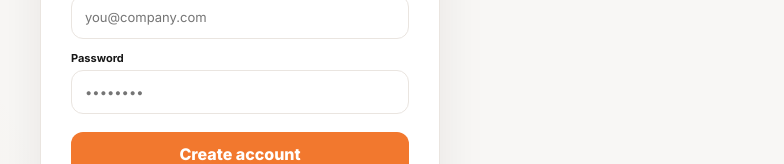
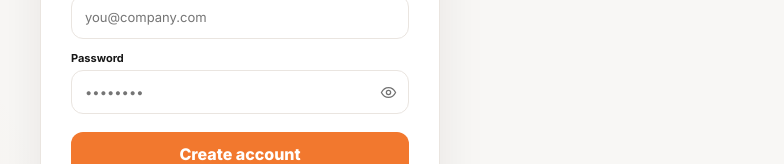
Before and after one commit to KachiAlex/kreatixsuites, a React (Vite) app in the folder apps/web/: page /register in a window 1280 px wide. Shown: the part 404-568 px from the top of the page, without its empty margins (400-1184 px from the left). Built offline with nearby package versions, Linux system fonts and the light colour scheme; no server answers.

Commit message:
password visibility toggle on all auth + password prompts
Reusable PasswordInput component (eye/eye-off toggle, tabIndex -1 so it
never breaks tab order) across login/register, password reset + confirm,
account security dialogs, share-link protection, and the file-open
password prompt.

```diff
--- /dev/null
+++ b/apps/web/src/components/PasswordInput.tsx
@@ -0,0 +1,35 @@
+// Password field with a show/hide eye toggle. Drop-in for <input type="password"> —
+// forwards every prop; only `type` is managed. The toggle is tabIndex -1 so it
+// never interrupts form tab order.
+import { useState, type CSSProperties, type InputHTMLAttributes } from "react";
+
+const Eye = () => (
+  <svg width="17" height="17" viewBox="0 0 24 24" fill="none" stroke="currentColor"
+    strokeWidth="1.8" strokeLinecap="round" strokeLinejoin="round" aria-hidden="true">
+    <path d="M2 12s3.5-7 10-7 10 7 10 7-3.5 7-10 7-10-7-10-7Z" />
+    <circle cx="12" cy="12" r="3" />
+  </svg>
+);
+const EyeOff = () => (
+  <svg width="17" height="17" viewBox="0 0 24 24" fill="none" stroke="currentColor"
+    strokeWidth="1.8" strokeLinecap="round" strokeLinejoin="round" aria-hidden="true">
+    <path d="M2 12s3.5-7 10-7c2.2 0 4.1.8 5.7 1.9M22 12s-3.5 7-10 7c-2.2 0-4.1-.8-5.7-1.9" />
+    <path d="M9.9 9.9a3 3 0 0 0 4.2 4.2" />
+    <path d="m3 3 18 18" />
+  </svg>
+);
+
+export function PasswordInput({ style, wrapperStyle, ...rest }: InputHTMLAttributes<HTMLInputElement> & { wrapperStyle?: CSSProperties }) {
+  const [show, setShow] = useState(false);
+  return (
+    <div className="pw-wrap" style={wrapperStyle}>
+      <input {...rest} type={show ? "text" : "password"} style={style} />
+      <button type="button" className="pw-toggle" tabIndex={-1}
+        onClick={() => setShow((s) => !s)}
+        aria-label={show ? "Hide password" : "Show password"}
+        title={show ? "Hide password" : "Show password"}>
+        {show ? <EyeOff /> : <Eye />}
+      </button>
+    </div>
+  );
+}
--- a/apps/web/src/components/SecurityDialog.tsx
+++ b/apps/web/src/components/SecurityDialog.tsx
@@ -6,6 +6,7 @@ import { api } from "../lib/api";
 import { saveFile } from "../lib/saveFile";
 import { useAuth } from "../lib/auth";
 import { Modal } from "./Modal";
+import { PasswordInput } from "./PasswordInput";
 
 type View = "status" | "enroll" | "codes" | "disable" | "regen" | "delete";
 
@@ -176,7 +177,7 @@ export function SecurityDialog({ onClose, toast }: { onClose: () => void; toast:
             </p>
             <div className="field">
               <label>Password</label>
-              <input type="password" value={password} onChange={(e) => setPassword(e.target.value)} autoFocus />
+              <PasswordInput value={password} onChange={(e) => setPassword(e.target.value)} autoFocus />
             </div>
             {user?.mfaEnabled && (
               <div className="field">
@@ -201,7 +202,7 @@ export function SecurityDialog({ onClose, toast }: { onClose: () => void; toast:
             {view === "disable" && (
               <div className="field">
                 <label>Password</label>
-                <input type="password" value={password} onChange={(e) => setPassword(e.target.value)} autoFocus />
+                <PasswordInput value={password} onChange={(e) => setPassword(e.target.value)} autoFocus />
               </div>
             )}
             <div className="field">
--- a/apps/web/src/components/ShareDialog.tsx
+++ b/apps/web/src/components/ShareDialog.tsx
@@ -4,6 +4,7 @@ import { api } from "../lib/api";
 import { useAuth } from "../lib/auth";
 import { PUBLIC_ORIGIN } from "../lib/platform";
 import { Modal } from "./Modal";
+import { PasswordInput } from "./PasswordInput";
 
 export function ShareDialog({ item, onClose, toast }: {
   item: DriveItem; onClose: () => void; toast: (m: string) => void;
@@ -101,9 +102,9 @@ export function ShareDialog({ item, onClose, toast }: {
             <button className="btn-ghost btn-sm" onClick={createLink}>Create link</button>
           </div>
           <div style={{ display: "flex", gap: 8, marginTop: 8, alignItems: "center" }}>
-            <input type="password" placeholder={canProtect ? "Password (optional)" : "Password — Pro"}
+            <PasswordInput placeholder={canProtect ? "Password (optional)" : "Password — Pro"}
               value={linkPw} onChange={(e) => setLinkPw(e.target.value)}
-              disabled={!canProtect} style={{ flex: 1 }}
+              disabled={!canProtect} wrapperStyle={{ flex: 1 }}
               title={canProtect ? "Require this password to open the link" : "Password-protected links need a paid plan"} />
             <input type="number" min={1} placeholder={canProtect ? "Expires in days" : "Expiry — Pro"}
               value={linkDays} onChange={(e) => setLinkDays(e.target.value)}
--- a/apps/web/src/lib/passwordPrompt.tsx
+++ b/apps/web/src/lib/passwordPrompt.tsx
@@ -5,6 +5,7 @@ import { createElement, useState } from "react";
 import { createRoot } from "react-dom/client";
 import { flushSync } from "react-dom";
 import { decryptOoxml, ooxmlEncScheme, WrongPasswordError } from "./ooxmlCrypto";
+import { PasswordInput } from "../components/PasswordInput";
 import { Modal } from "../components/Modal";
 
 export class OpenCancelledError extends Error {
@@ -24,9 +25,9 @@ function PasswordForm({ fileName, wrong, onSubmit, onCancel }: {
             : <><b>{fileName}</b> is password-protected. Enter the password to open it.</>}
         </p>
         <form onSubmit={(e) => { e.preventDefault(); onSubmit(pw); }}>
-          <input type="password" autoFocus value={pw} placeholder="Password" aria-label="File password"
+          <PasswordInput autoFocus value={pw} placeholder="Password" aria-label="File password"
             onChange={(e) => setPw(e.target.value)}
-            style={{ width: "100%", height: 40, border: "1px solid var(--line)", borderRadius: 11, padding: "0 11px", fontSize: 12, background: "#FBFAF9", boxSizing: "border-box" }} />
+            style={{ width: "100%", height: 40, border: "1px solid var(--line)", borderRadius: 11, fontSize: 12, background: "#FBFAF9", boxSizing: "border-box", paddingLeft: 11, paddingRight: 40 }} />
           <div style={{ display: "flex", gap: 8, justifyContent: "flex-end", marginTop: 14 }}>
             <button type="button" className="btn" style={{ height: 34, padding: "0 14px" }} onClick={onCancel}>Cancel</button>
             <button type="submit" className="btn-primary" style={{ height: 34, padding: "0 18px" }}>Open</button>
--- a/apps/web/src/pages/AccountRecovery.tsx
+++ b/apps/web/src/pages/AccountRecovery.tsx
@@ -3,6 +3,7 @@ import { Link, useNavigate, useSearchParams } from "react-router-dom";
 import { api } from "../lib/api";
 import { useAuth } from "../lib/auth";
 import { BrandLockup } from "../components/AppIcon";
+import { PasswordInput } from "../components/PasswordInput";
 
 /** /reset-password?token=… — consumes the emailed single-use token. */
 export function ResetPassword() {
@@ -40,9 +41,9 @@ export function ResetPassword() {
           ? <p>Password updated — taking you to sign in…</p>
           : <>
               <div className="field"><label>New password</label>
-                <input type="password" value={password} onChange={(e) => setPassword(e.target.value)} required minLength={8} /></div>
+                <PasswordInput value={password} onChange={(e) => setPassword(e.target.value)} required minLength={8} /></div>
               <div className="field"><label>Confirm password</label>
-                <input type="password" value={confirm} onChange={(e) => setConfirm(e.target.value)} required minLength={8} /></div>
+                <PasswordInput value={confirm} onChange={(e) => setConfirm(e.target.value)} required minLength={8} /></div>
               <button className="btn-primary" disabled={busy || !token}>{busy ? "Saving…" : "Reset password"}</button>
             </>}
         <div className="auth-switch"><Link to="/login">Back to sign in</Link></div>
--- a/apps/web/src/pages/Login.tsx
+++ b/apps/web/src/pages/Login.tsx
@@ -5,6 +5,7 @@ import { api } from "../lib/api";
 import { API_BASE, desktop, isDesktop, isNativeMobile } from "../lib/platform";
 import { useI18n, LOCALES } from "../lib/i18n";
 import { BrandLockup } from "../components/AppIcon";
+import { PasswordInput } from "../components/PasswordInput";
 
 /** Minimal Google Identity Services surface used by the sign-in button. */
 interface GoogleGsi {
@@ -256,7 +257,7 @@ export function Login({ mode }: { mode: "login" | "register" | "forgot" }) {
         <div className="field"><label>{t("auth.email")}</label>
           <input type="email" value={email} onChange={(e) => setEmail(e.target.value)} required placeholder="you@company.com" /></div>
         <div className="field"><label>{t("auth.password")}</label>
-          <input type="password" value={password} onChange={(e) => setPassword(e.target.value)} required minLength={8} placeholder="••••••••" /></div>
+          <PasswordInput value={password} onChange={(e) => setPassword(e.target.value)} required minLength={8} placeholder="••••••••" /></div>
         <button className="btn-primary" disabled={busy}>
           {busy ? t("auth.pleaseWait") : mode === "login" ? t("auth.signIn") : t("auth.createAccount")}
         </button>
```
Also changed, not shown: apps/web/src/styles.css.
